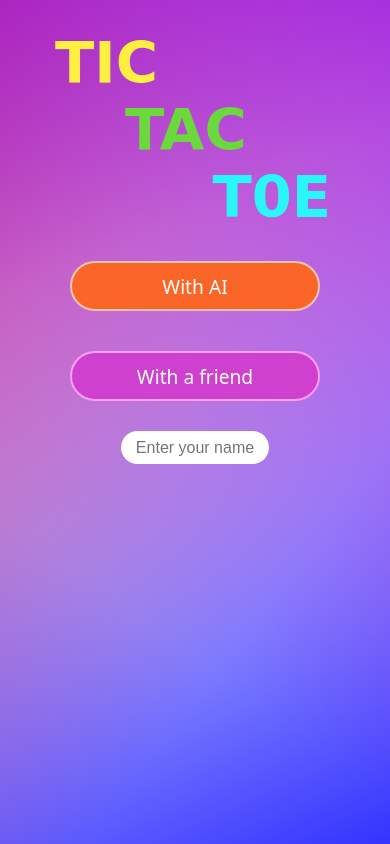
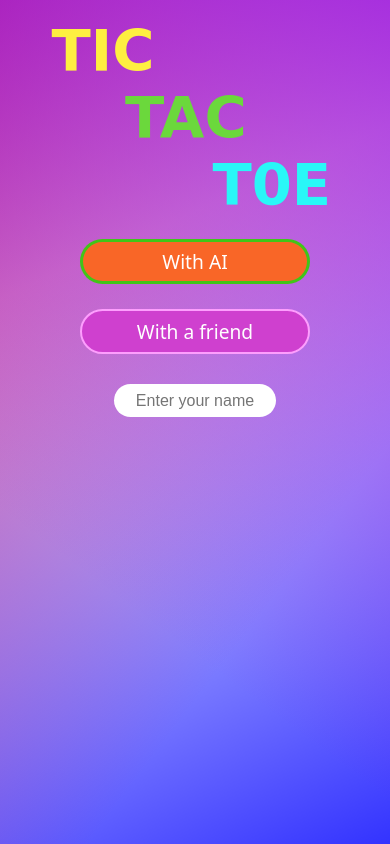
Before and after one commit to apekshya-d/Tic-Tac-Toe, a website: page index.html in a window 390 px wide. Both pictures are taken after a click on the button "With AI". Drawn offline with Linux system fonts and the light colour scheme; a web font is replaced by a local one.

Commit message:
design fixes for phone

```diff
--- a/scripts.js
+++ b/scripts.js
@@ -195,6 +195,10 @@ const game = (() => {
   const twoPlayers = document.querySelector("#twoPlayers");
   twoPlayers.addEventListener("click", () => {
     game.stage = "twoPlayerMode";
+
+    twoPlayers.classList.add("selected");
+    // eslint-disable-next-line no-use-before-define
+    playAI.classList.remove("selected");
     // eslint-disable-next-line no-use-before-define
     render();
   });
@@ -202,6 +206,8 @@ const game = (() => {
   const playAI = document.querySelector("#playAI");
   playAI.addEventListener("click", () => {
     game.stage = "aiMode";
+    playAI.classList.add("selected");
+    twoPlayers.classList.remove("selected");
     // eslint-disable-next-line no-use-before-define
     render();
   });
--- a/styles.css
+++ b/styles.css
@@ -14,7 +14,7 @@ body {
     background: linear-gradient(217deg, rgba(153, 20, 225, 0.8), rgba(190, 82, 82, 0) 70.71%),
                 linear-gradient(127deg, rgba(174, 3, 134, 0.8), rgba(0,255,0,0) 70.71%),
                 linear-gradient(336deg, rgba(0,0,255,.8), rgba(255, 153, 0, 0) 70.71%);
-    height: 100vh;
+    min-height: 100dvh;
     display: flex;
     flex-direction: column;
     align-items: center;
@@ -65,14 +65,13 @@ h1{
     display: flex;
     flex-direction: column;
     align-items: center;
-    gap: 40px;
+    gap: 35px;
     margin-top: 30px;
 }
 
 #firstPageBtns button {
     width: 250px;
     height: 50px;
-
     border-radius: 25px;
     font-family: system-ui, -apple-system, BlinkMacSystemFont, 'Segoe UI', Roboto, Oxygen, Ubuntu, Cantarell, 'Open Sans', 'Helvetica Neue', sans-serif;
     font-size: 1.2em;
@@ -112,7 +111,7 @@ h1{
 }
 
 input {
-    width: 40%;
+    width: 44%;
     height: 25px;
     font-size: 1em;
     padding: 4px;
@@ -135,8 +134,9 @@ input {
     font-size: 2.5em;
     font-family: 'Indie Flower', cursive;
     font-weight: 600;
-     color: white;
-     line-height: 1em;
+    color: white;
+    line-height: 1em;
+    padding: 0;
 }
 
 .selected {
@@ -247,6 +247,7 @@ input {
 
 @media (max-width : 375px){
     #tic {
+        margin-top: ;
         padding-left: 7%;
     }
 
@@ -257,10 +258,35 @@ input {
 
 @media (max-width : 425px){
     #tic {
-        padding-left: 10%;
+        padding-left: 9%;
     }
 
     #tac {
         padding-left: 30%;
     }
+
+    #firstPageBtns button {
+        width: 230px;
+        height: 45px;
+    }
+
+    #firstPageBtns {
+        gap: 25px;
+        margin-top: 20px;
+    }
+
+    .main {
+        padding-top: 8px;
+    }
+
+    .startGameBtnContainer button{
+    width: 180px;
+    height: 65px;
+    margin-top: 25px;
+    }
+
+    .xoContainer button {
+        width: 55px;
+        height: 55px;
+    }
 }
```
